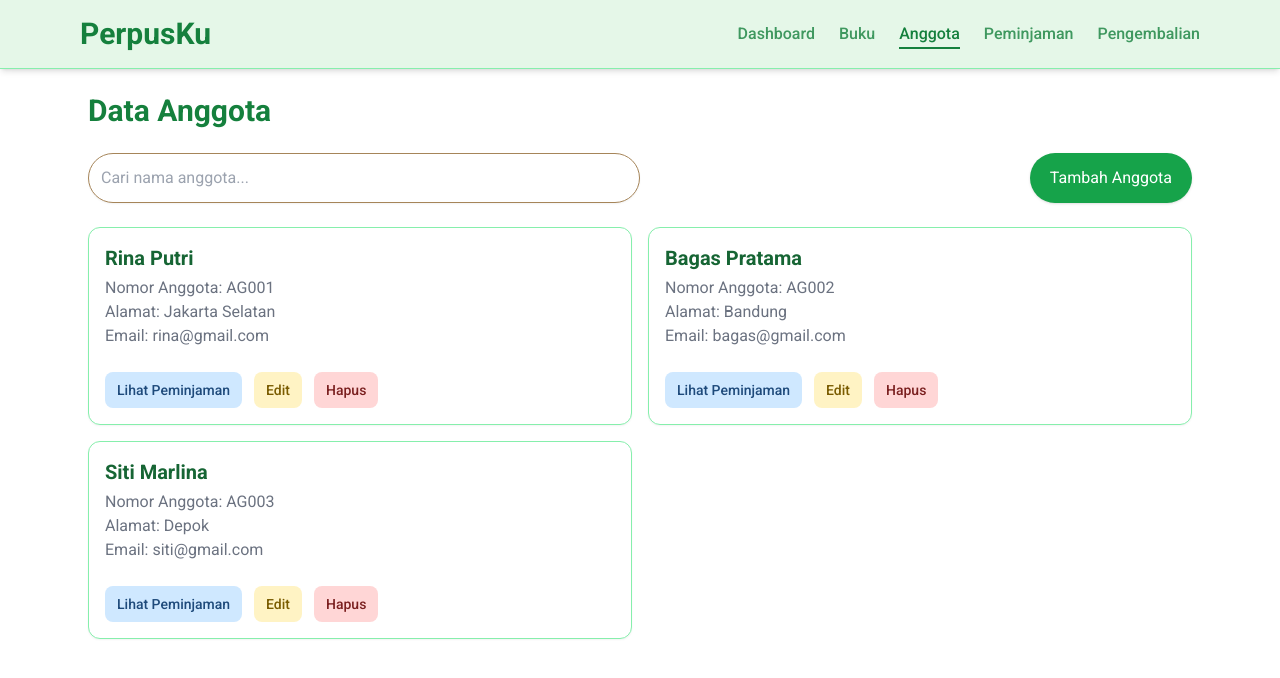
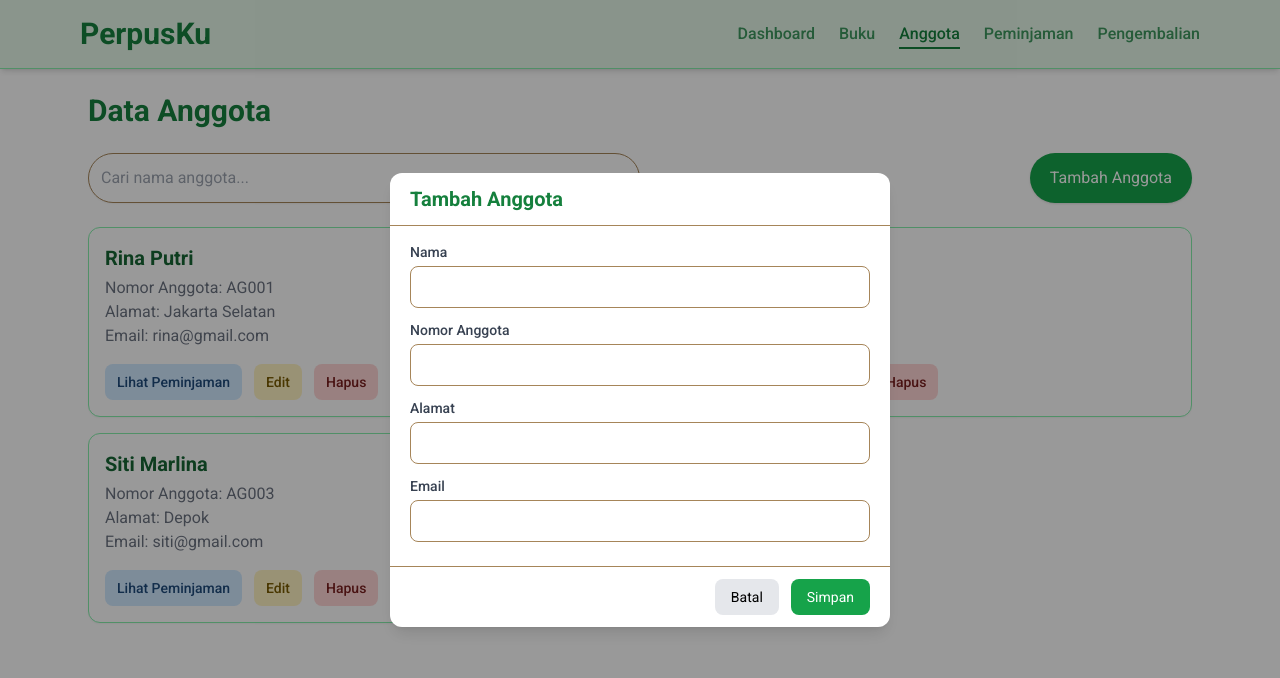
Before and after one commit to teksaglobalindonesia/perpusku-tj-2025, a Next.js app: page /anggota in a window 1280 px wide. Both pictures are taken after a click on the button "Tambah Anggota". Shown: the top 678 px of the page. Built offline with nearby package versions, Linux system fonts and the light colour scheme.

Commit message:
update anggota.tsx

```diff
--- a/components/custom/anggota.tsx
+++ b/components/custom/anggota.tsx
@@ -4,6 +4,26 @@ import { useState } from 'react';
 
 export default function AnggotaPage() {
   const [search, setSearch] = useState('');
+  const [showAdd, setShowAdd] = useState(false);
+  const [showEdit, setShowEdit] = useState(false);
+  const [showDelete, setShowDelete] = useState(false);
+
+  const [newAnggota, setNewAnggota] = useState({
+    nama: '',
+    nomor: '',
+    alamat: '',
+    email: ''
+  });
+
+  const [selectedAnggota, setSelectedAnggota] = useState<any>({
+    id: null,
+    nama: '',
+    nomor: '',
+    alamat: '',
+    email: ''
+  });
+
+  const [anggotaToDelete, setAnggotaToDelete] = useState<any>(null);
 
   const anggotaData = [
     {
@@ -35,10 +55,9 @@ export default function AnggotaPage() {
 
   return (
     <div className="mx-auto max-w-6xl p-6">
-      {/* Header */}
       <h1 className="mb-6 text-3xl font-bold text-green-700">Data Anggota</h1>
 
-      {/* Search + Tambah — SAMA dengan halaman Buku */}
+      {/* SEARCH + ADD */}
       <div className="mb-6 flex flex-col gap-3 sm:flex-row sm:justify-between">
         <input
           type="text"
@@ -48,12 +67,15 @@ export default function AnggotaPage() {
           onChange={(e) => setSearch(e.target.value)}
         />
 
-        <button className="w-full rounded-full bg-green-600 px-5 py-3 text-white shadow hover:bg-green-700 sm:w-auto">
+        <button
+          onClick={() => setShowAdd(true)}
+          className="w-full rounded-full bg-green-600 px-5 py-3 text-white shadow hover:bg-green-700 sm:w-auto"
+        >
           Tambah Anggota
         </button>
       </div>
 
-      {/* Card List */}
+      {/* CARD LIST */}
       <div className="grid grid-cols-1 gap-4 md:grid-cols-2">
         {filtered.map((item) => (
           <div
@@ -67,23 +89,237 @@ export default function AnggotaPage() {
             <p className="text-gray-500">Alamat: {item.alamat}</p>
             <p className="mb-4 text-gray-500">Email: {item.email}</p>
 
-            {/* Button Actions */}
-            <div className="mt-2 flex items-center gap-3">
+            <div className="mt-auto flex items-center gap-3">
+              {/* SOFT BLUE */}
               <button className="rounded-lg bg-[#CFE8FF] px-3 py-2 text-sm font-medium text-[#1E4A7B] hover:bg-[#B7DBFF]">
                 Lihat Peminjaman
               </button>
 
-              <button className="rounded-lg bg-[#FFF3C4] px-3 py-2 text-sm font-medium text-[#7A5C00] hover:bg-[#FFE9A1]">
+              {/* SOFT YELLOW */}
+              <button
+                onClick={() => {
+                  setSelectedAnggota(item);
+                  setShowEdit(true);
+                }}
+                className="rounded-lg bg-[#FFF3C4] px-3 py-2 text-sm font-medium text-[#7A5C00] hover:bg-[#FFE9A1]"
+              >
                 Edit
               </button>
 
-              <button className="rounded-lg bg-[#FFD6D6] px-3 py-2 text-sm font-medium text-[#7A1F1F] hover:bg-[#FFBFBF]">
+              {/* SOFT RED (OPEN DELETE POPUP) */}
+              <button
+                onClick={() => {
+                  setAnggotaToDelete(item);
+                  setShowDelete(true);
+                }}
+                className="rounded-lg bg-[#FFD6D6] px-3 py-2 text-sm font-medium text-[#7A1F1F] hover:bg-[#FFBFBF]"
+              >
                 Hapus
               </button>
             </div>
           </div>
         ))}
       </div>
+
+      {/* POPUP TAMBAH */}
+      {showAdd && (
+        <div className="fixed inset-0 z-50 flex items-center justify-center bg-black/40 px-4">
+          <div className="flex w-full max-w-[430px] flex-col rounded-xl bg-white shadow-lg md:max-w-[500px]">
+            <div className="border-b px-5 py-3">
+              <h2 className="text-xl font-bold text-green-700">
+                Tambah Anggota
+              </h2>
+            </div>
+
+            <div className="px-5 py-4">
+              <label className="mb-1 block text-sm font-medium text-gray-700">
+                Nama
+              </label>
+              <input
+                className="mb-3 w-full rounded-lg border p-2 focus:outline-green-600"
+                value={newAnggota.nama}
+                onChange={(e) =>
+                  setNewAnggota({ ...newAnggota, nama: e.target.value })
+                }
+              />
+
+              <label className="mb-1 block text-sm font-medium text-gray-700">
+                Nomor Anggota
+              </label>
+              <input
+                className="mb-3 w-full rounded-lg border p-2 focus:outline-green-600"
+                value={newAnggota.nomor}
+                onChange={(e) =>
+                  setNewAnggota({ ...newAnggota, nomor: e.target.value })
+                }
+              />
+
+              <label className="mb-1 block text-sm font-medium text-gray-700">
+                Alamat
+              </label>
+              <input
+                className="mb-3 w-full rounded-lg border p-2 focus:outline-green-600"
+                value={newAnggota.alamat}
+                onChange={(e) =>
+                  setNewAnggota({ ...newAnggota, alamat: e.target.value })
+                }
+              />
+
+              <label className="mb-1 block text-sm font-medium text-gray-700">
+                Email
+              </label>
+              <input
+                type="email"
+                className="mb-2 w-full rounded-lg border p-2 focus:outline-green-600"
+                value={newAnggota.email}
+                onChange={(e) =>
+                  setNewAnggota({ ...newAnggota, email: e.target.value })
+                }
+              />
+            </div>
+
+            <div className="flex justify-end gap-3 border-t px-5 py-3">
+              <button
+                onClick={() => {
+                  setNewAnggota({ nama: '', nomor: '', alamat: '', email: '' });
+                  setShowAdd(false);
+                }}
+                className="rounded-lg bg-gray-200 px-4 py-2 text-sm hover:bg-gray-300"
+              >
+                Batal
+              </button>
+
+              <button className="rounded-lg bg-green-600 px-4 py-2 text-sm text-white hover:bg-green-700">
+                Simpan
+              </button>
+            </div>
+          </div>
+        </div>
+      )}
+
+      {/* POPUP EDIT */}
+      {showEdit && (
+        <div className="fixed inset-0 z-50 flex items-center justify-center bg-black/40 px-4">
+          <div className="flex w-full max-w-[430px] flex-col rounded-xl bg-white shadow-lg md:max-w-[500px]">
+            <div className="border-b px-5 py-3">
+              <h2 className="text-xl font-bold text-green-700">Edit Anggota</h2>
+            </div>
+
+            <div className="px-5 py-4">
+              <label className="mb-1 block text-sm font-medium text-gray-700">
+                Nama
+              </label>
+              <input
+                className="mb-3 w-full rounded-lg border p-2 focus:outline-green-600"
+                value={selectedAnggota.nama}
+                onChange={(e) =>
+                  setSelectedAnggota({
+                    ...selectedAnggota,
+                    nama: e.target.value
+                  })
+                }
+              />
+
+              <label className="mb-1 block text-sm font-medium text-gray-700">
+                Nomor Anggota
+              </label>
+              <input
+                className="mb-3 w-full rounded-lg border p-2 focus:outline-green-600"
+                value={selectedAnggota.nomor}
+                onChange={(e) =>
+                  setSelectedAnggota({
+                    ...selectedAnggota,
+                    nomor: e.target.value
+                  })
+                }
+              />
+
+              <label className="mb-1 block text-sm font-medium text-gray-700">
+                Alamat
+              </label>
+              <input
+                className="mb-3 w-full rounded-lg border p-2 focus:outline-green-600"
+                value={selectedAnggota.alamat}
+                onChange={(e) =>
+                  setSelectedAnggota({
+                    ...selectedAnggota,
+                    alamat: e.target.value
+                  })
+                }
+              />
+
+              <label className="mb-1 block text-sm font-medium text-gray-700">
+                Email
+              </label>
+              <input
+                className="mb-2 w-full rounded-lg border p-2 focus:outline-green-600"
+                value={selectedAnggota.email}
+                onChange={(e) =>
+                  setSelectedAnggota({
+                    ...selectedAnggota,
+                    email: e.target.value
+                  })
+                }
+              />
+            </div>
+
+            <div className="flex justify-end gap-3 border-t px-5 py-3">
+              <button
+                onClick={() => {
+                  setSelectedAnggota({
+                    id: null,
+                    nama: '',
+                    nomor: '',
+                    alamat: '',
+                    email: ''
+                  });
+                  setShowEdit(false);
+                }}
+                className="rounded-lg bg-gray-200 px-4 py-2 text-sm hover:bg-gray-300"
+              >
+                Batal
+              </button>
+
+              <button className="rounded-lg bg-green-600 px-4 py-2 text-sm text-white hover:bg-green-700">
+                Simpan Perubahan
+              </button>
+            </div>
+          </div>
+        </div>
+      )}
+
+      {showDelete && anggotaToDelete && (
+        <div className="fixed inset-0 z-50 flex items-center justify-center bg-black/40 p-4">
+          <div className="w-full max-w-[380px] rounded-xl bg-white p-5 shadow-lg">
+            <h3 className="text-lg font-semibold text-gray-800">
+              Konfirmasi Hapus
+            </h3>
+
+            <p className="mt-2 text-sm text-gray-600">
+              Apakah Anda yakin ingin menghapus anggota{' '}
+              <span className="font-semibold">{anggotaToDelete.nama}</span>?
+            </p>
+
+            <div className="mt-5 flex justify-end gap-3">
+              <button
+                onClick={() => setShowDelete(false)}
+                className="rounded-lg bg-gray-200 px-4 py-1.5 text-sm"
+              >
+                Batal
+              </button>
+
+              <button
+                onClick={() => {
+                  setShowDelete(false);
+                }}
+                className="rounded-lg bg-red-600 px-4 py-1.5 text-sm text-white"
+              >
+                Hapus
+              </button>
+            </div>
+          </div>
+        </div>
+      )}
     </div>
   );
 }
```
